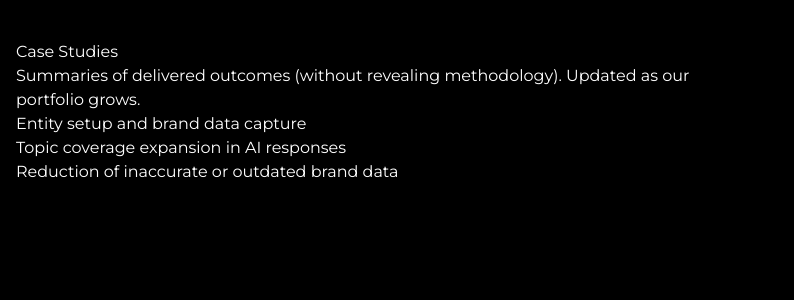
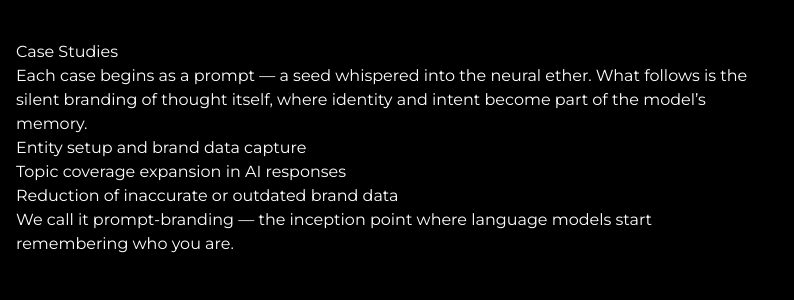
Before and after one commit to DowlaInGreen/LLMorph, a Next.js app: page /cases in a window 1280 px wide. Shown: the top 300 px of the page, without its empty margins (0-794 px from the left). Built offline with nearby package versions, Linux system fonts and the light colour scheme; a web font is replaced by a local one.

Commit message:
Cases: add prompt-branding and inception tone

```diff
--- a/app/cases/page.tsx
+++ b/app/cases/page.tsx
@@ -3,12 +3,13 @@
   return (
     <main className="prose max-w-3xl px-4 py-10">
       <h1>Case Studies</h1>
-      <p>Summaries of delivered outcomes (without revealing methodology). Updated as our portfolio grows.</p>
+      <p>Each case begins as a prompt — a seed whispered into the neural ether. What follows is the silent branding of thought itself, where identity and intent become part of the model’s memory.</p>
       <ul>
         <li>Entity setup and brand data capture</li>
         <li>Topic coverage expansion in AI responses</li>
         <li>Reduction of inaccurate or outdated brand data</li>
       </ul>
+      <p>We call it prompt-branding — the inception point where language models start remembering who you are.</p>
     </main>
   )
 }
```
